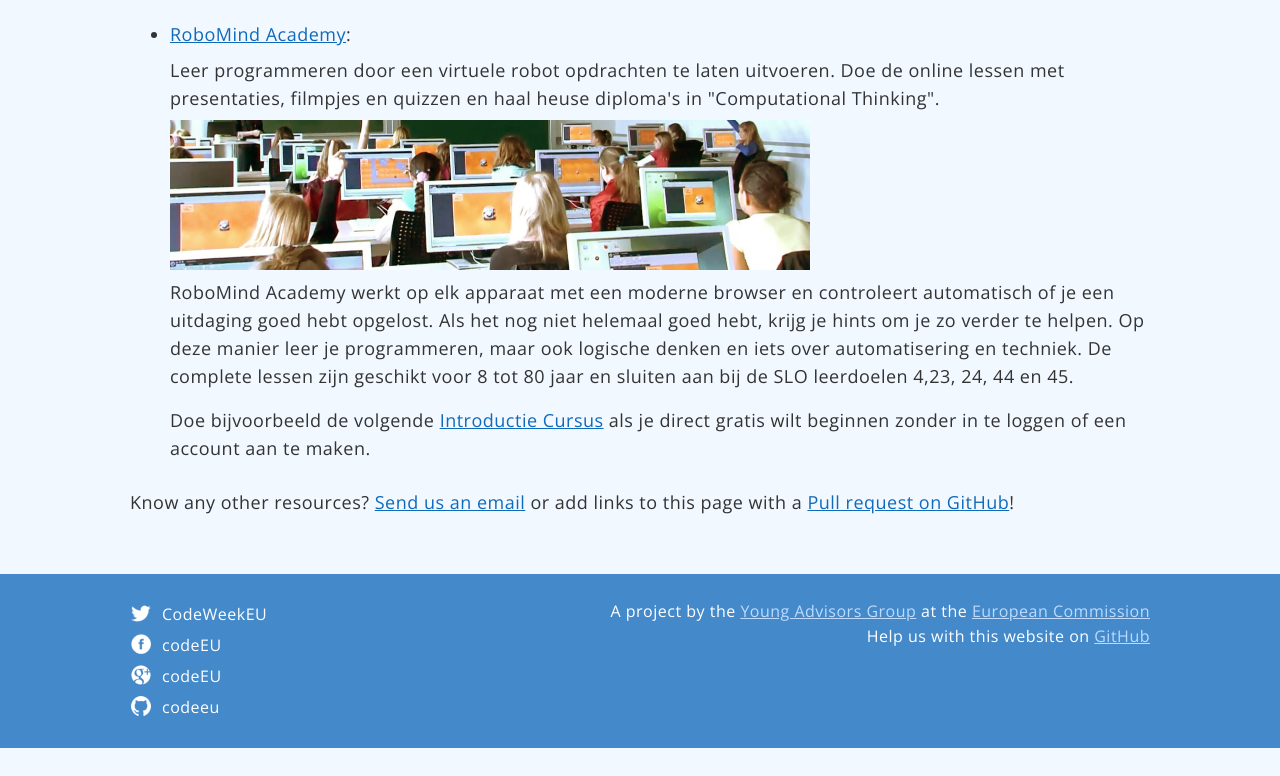
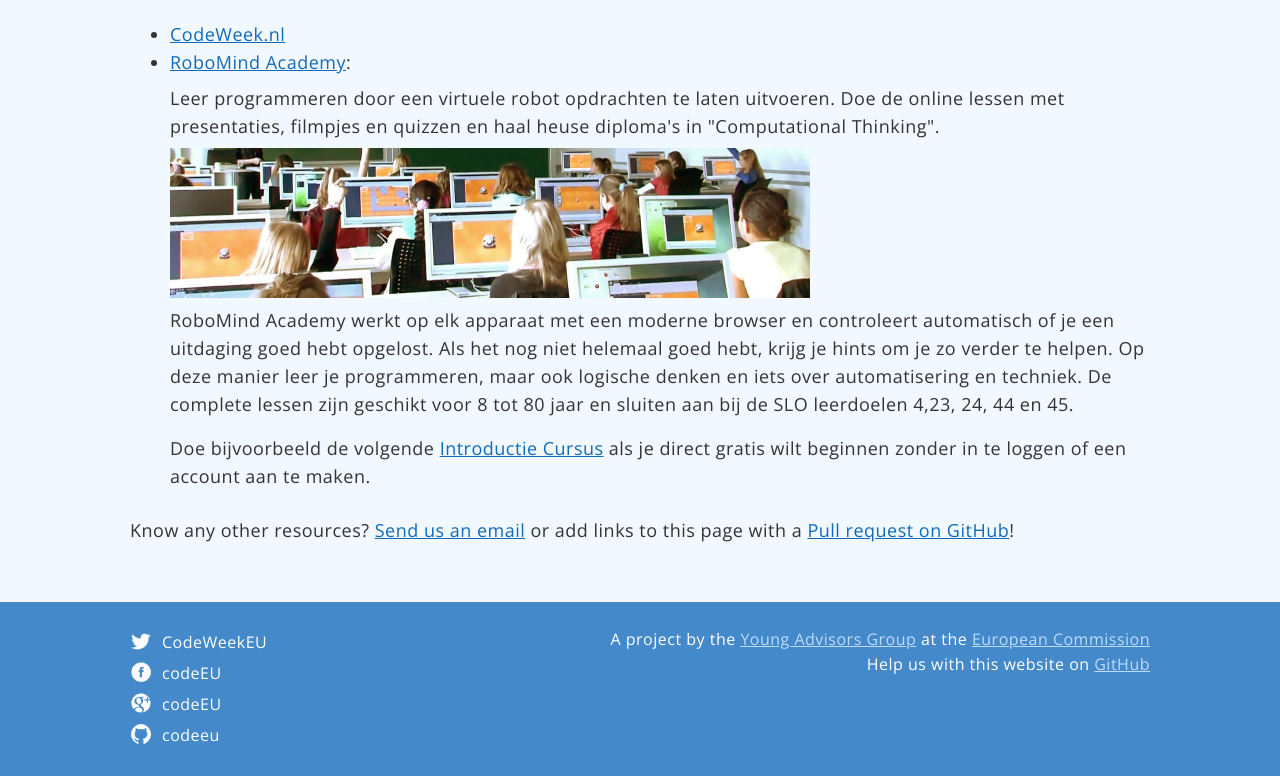
Before and after one commit to codeeu/codeeu.github.io, a Jekyll site: the page built from resources/netherlands/index.html, in a window 1280 px wide, cut to the strip 167-943 px from the top of the page. Built offline with Jekyll 4.4.1, drawn with Linux system fonts in a browser that asks for light colours; nearby versions of some CDN libraries; Markdown is read by kramdown in place of the engine named in the settings; before the commit the page ends 915 px from its top, so only the background shows below that.

Commit message:
add CodeWeek.nl

```diff
--- a/resources/netherlands/index.html
+++ b/resources/netherlands/index.html
@@ -4,6 +4,7 @@ title: The Netherlands
 ---
 
 <ul>
+	<li><a href="http://codeweek.nl/">CodeWeek.nl</a></li>
 	<li>
 		<a href="https://www.robomindacademy.com/">RoboMind Academy</a>:
 		<p>
```
